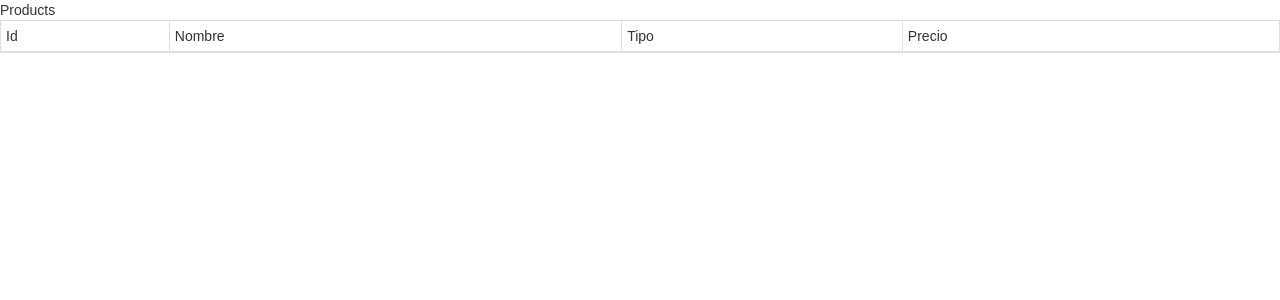
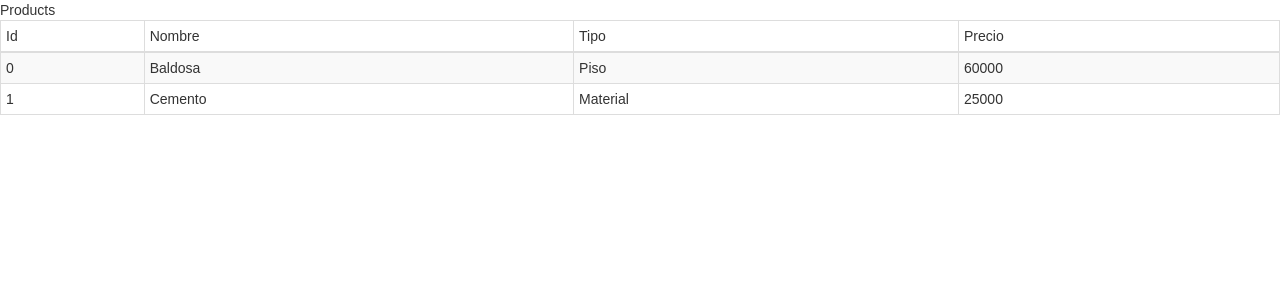
Before and after one commit to luchillo17/porcelain-factory, a React (Create React App) app: page /products in a window 1280 px wide. Shown: the top 300 px of the page. Built offline with nearby package versions, Linux system fonts and the light colour scheme.

Commit message:
Finish CustomTable component, cast to CustomTable<Product>, fix typings

```diff
--- a/src/components/Products/Products.tsx
+++ b/src/components/Products/Products.tsx
@@ -35,11 +35,13 @@ class ProductsPage extends React.Component<ProductProps, any> {
     });
   }
   public render(): JSX.Element {
+    let ProductTable = CustomTable as new () => CustomTable<Product>;
     return (
       <div className="Products">
         Products
-        <CustomTable
+        <ProductTable
           fields={this.state.fields}
+          items={this.props.products}
         />
       </div>
     );
--- a/src/components/Table/Table.tsx
+++ b/src/components/Table/Table.tsx
@@ -1,18 +1,40 @@
 import * as React from 'react';
 import { Table } from 'react-bootstrap';
 
-interface TableProps {
+import { map } from 'lodash';
+
+interface TableProps<T> {
   fields: Field[];
+  items: {
+    [key: string]: T,
+  };
 }
 
 interface TableState {}
 
-export class CustomTable extends React.Component<TableProps, TableState> {
+export class CustomTable<T> extends React.Component<TableProps<T>, TableState> {
 
   public renderHeaders() {
-    return this.props.fields.map((field) =>
+    return map(this.props.fields, (field) =>
       <td key={field.key}>{field.label}</td>
     );
+  }
+
+  public renderItems() {
+    return map(
+      this.props.items,
+      (item) => (
+        <tr key={(item as any).id}>
+          {this.renderItem(item)}
+        </tr>
+      )
+    );
+  }
+
+  public renderItem(item: T) {
+    return map(this.props.fields, (field) => (
+      <td key={field.key}>{item[field.key]}</td>
+    ));
   }
 
   public render(): JSX.Element {
@@ -30,7 +52,9 @@ export class CustomTable extends React.Component<TableProps, TableState> {
               {this.renderHeaders()}
             </tr>
           </thead>
-          <tbody />
+          <tbody>
+            {this.renderItems()}
+          </tbody>
         </Table>
       </div>
     );
--- a/src/reducers/ReducerProducts.tsx
+++ b/src/reducers/ReducerProducts.tsx
@@ -9,6 +9,13 @@ const productsInitialState: Products = {
     name: 'Baldosa',
     type: 'Piso',
     price: '60000',
+    considerations: '',
+  },
+  1: {
+    id: '1',
+    name: 'Cemento',
+    type: 'Material',
+    price: '25000',
     considerations: '',
   }
 };
--- a/tsconfig.json
+++ b/tsconfig.json
@@ -17,6 +17,10 @@
     "suppressImplicitAnyIndexErrors": true,
     "noUnusedLocals": true
   },
+  "include": [
+    "./src/custom-typings/*",
+    "./src/**/*"
+  ],
   "exclude": [
     "node_modules",
     "build",
```
